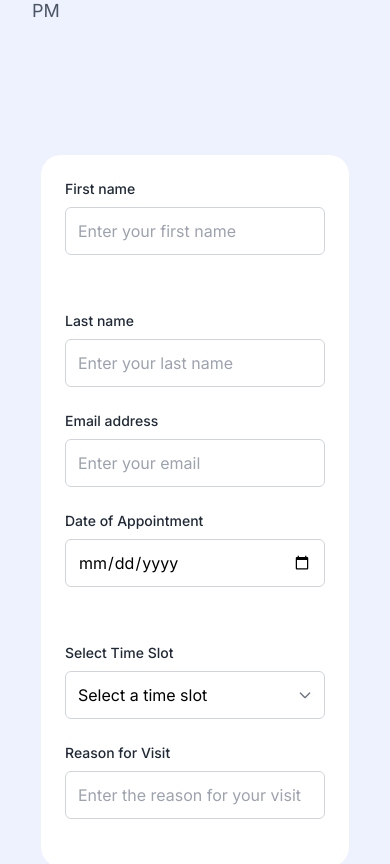
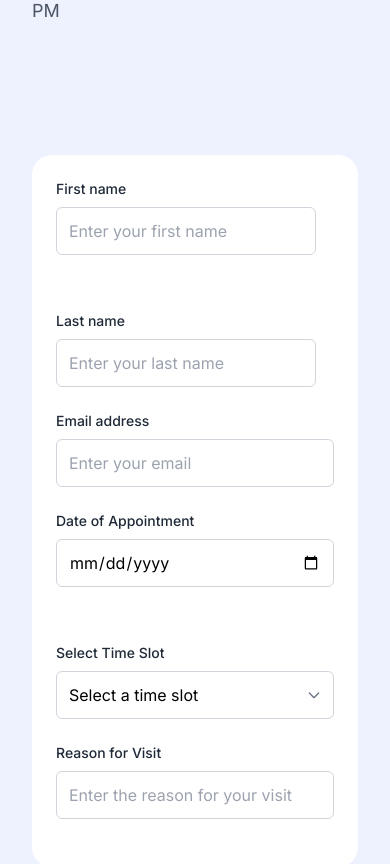
Before and after one commit to designpettai/apollo-neelankarai-dental-care, a Next.js app: page / in a window 390 px wide. Shown: the part 1040-1904 px from the top of the page. Built offline with nearby package versions, Linux system fonts and the light colour scheme.

Commit message:
v7 commit

```diff
--- a/src/components/Button.tsx
+++ b/src/components/Button.tsx
@@ -7,7 +7,7 @@ type ButtonProps =
 
 export function Button({ className, ...props }: ButtonProps) {
   className = clsx(
-    'inline-flex justify-center rounded-2xl bg-blue-600 p-4 text-base font-semibold text-white hover:bg-blue-500 focus:outline-none focus-visible:outline-2 focus-visible:outline-offset-2 focus-visible:outline-blue-500 active:text-white/70',
+    'inline-flex justify-center rounded-[8px] bg-blue-600 p-4 text-base font-semibold text-white hover:bg-blue-500 focus:outline-none focus-visible:outline-2 focus-visible:outline-offset-2 focus-visible:outline-blue-500 active:text-white/70',
     className,
   )
 
--- a/src/components/Hero.tsx
+++ b/src/components/Hero.tsx
@@ -40,7 +40,7 @@ export function Hero() {
             </div>
           </div>
 
-          <div className="md:basis-1/2 mx-auto max-w-2xl lg:max-w-4xl px-4 py-6">
+          <div className="w-full md:basis-1/2 mx-auto px-4 py-6">
             <div className="bg-[#fff] rounded-[20px] p-6 md:p-12">
               <div className="grid grid-cols-1 gap-x-6 gap-y-8 sm:grid-cols-1 md:grid-cols-2">
                 <div className="sm:col-span-1 mb-6">
```
